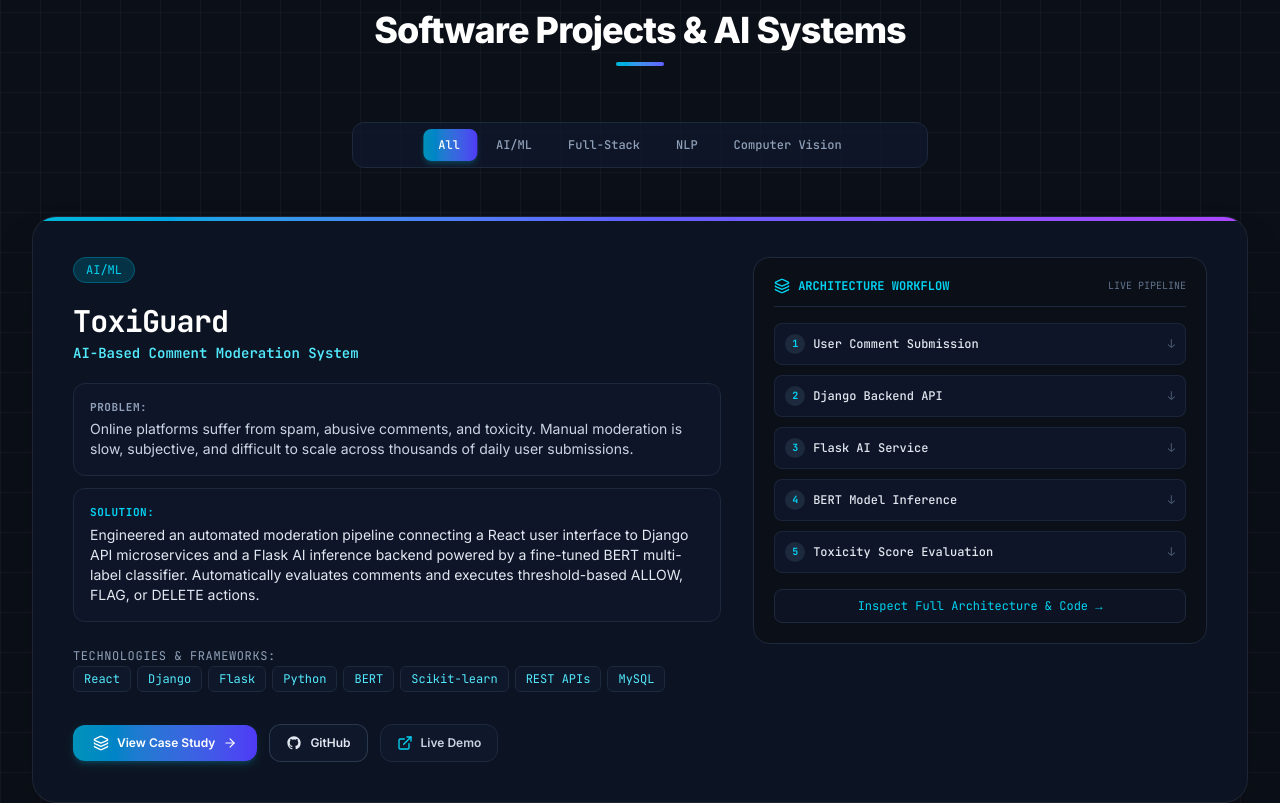
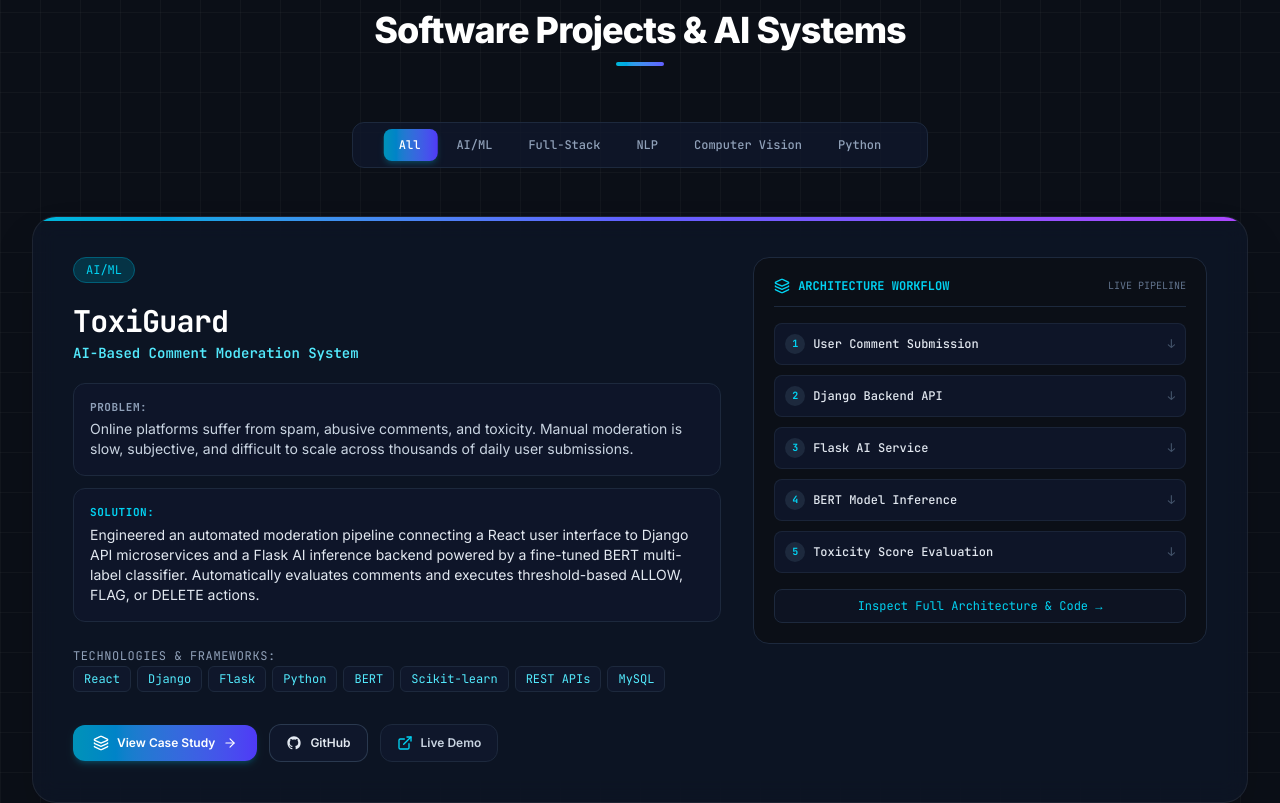
Before and after one commit to Lokesh-ig/personal-portfolio, a React (Vite) app: page / in a window 1280 px wide. Shown: the part 3888-4691 px from the top of the page. Built offline with nearby package versions, Linux system fonts and the light colour scheme.

Commit message:
Add RPS Championship project and Python filter tab

```diff
--- a/src/components/Projects.tsx
+++ b/src/components/Projects.tsx
@@ -13,7 +13,7 @@ export const Projects: React.FC = () => {
   const filterRefs = useRef<{ [key: string]: HTMLButtonElement | null }>({});
   const [filterSliderStyle, setFilterSliderStyle] = useState({ left: 0, width: 0, opacity: 0 });
 
-  const categories = ['All', 'AI/ML', 'Full-Stack', 'NLP', 'Computer Vision'];
+  const categories = ['All', 'AI/ML', 'Full-Stack', 'NLP', 'Computer Vision', 'Python'];
 
   // Update animated sliding active pill for filter categories
   useEffect(() => {
--- a/src/data/portfolioData.ts
+++ b/src/data/portfolioData.ts
@@ -533,6 +533,89 @@ export const PROJECTS: Project[] = [
       outcome:
         'Successfully deployed a responsive, full-stack workflow and task management platform on Render with cloud-hosted MySQL storage.'
     }
+  },
+  {
+    id: 'rps-championship',
+    title: 'RPS Championship',
+    subtitle: 'Multi-Platform Rock-Paper-Scissors Game System',
+    category: 'Python',
+    featured: false,
+    description:
+      'Engineered a cross-platform Rock-Paper-Scissors application featuring a Python Desktop GUI (Tkinter), Terminal CLI, and a responsive web app (HTML5/Tailwind/JS).',
+    problem:
+      'Standard simple mini-games often lack responsive multi-platform accessibility, real-time score analytics, multi-player pass-and-play support, and dynamic theme customization across desktop and web interfaces.',
+    solution:
+      'Engineered a cross-platform Rock-Paper-Scissors application featuring a Python Desktop GUI (Tkinter), Terminal CLI, and a responsive web app (HTML5/Tailwind/JS). Supports 1-Player (vs CPU) & 2-Player (Pass-and-Play) modes, real-time match history logging, Light/Dark themes, and instant outcome evaluation.',
+    technologies: ['Python 3', 'Tkinter GUI', 'HTML5', 'Tailwind CSS', 'JavaScript', 'REST & CLI', 'Git / GitHub', 'Netlify'],
+    features: [
+      '1-Player (vs CPU) & 2-Player (Pass-and-Play) game modes',
+      'Python Desktop GUI (Tkinter) & Web UI (HTML5/Tailwind)',
+      'Real-time score tracking & win streak analytics',
+      'Match history logging table & instant outcome evaluation',
+      'Light and Dark theme customization',
+      'Netlify live web deployment'
+    ],
+    githubUrl: 'https://github.com/Lokesh-ig/codsoft_taskno2_rock-paper-scissor-game',
+    liveDemoUrl: 'https://task-intern-project.netlify.app/',
+    caseStudy: {
+      problem:
+        'Standard simple mini-games often lack responsive multi-platform accessibility, real-time score analytics, multi-player pass-and-play support, and dynamic theme customization across desktop and web interfaces.',
+      approach:
+        'Designed a multi-interface architecture: Python Tkinter for native desktop GUI execution and HTML5/Tailwind CSS/JavaScript for responsive web deployment on Netlify.',
+      architectureDescription:
+        'User selects move (1P vs CPU or 2P Pass-and-Play); Choice Evaluation Rule Engine determines winner, updates Score Tracker & Win Streaks Engine, appends entry to Real-Time Match History table, and renders UI state on Desktop GUI or Netlify Web.',
+      architectureSteps: [
+        {
+          step: 1,
+          title: 'User Move Selection',
+          description: 'User inputs move choice (1P vs CPU or 2P Pass-and-Play mode).',
+          type: 'input'
+        },
+        {
+          step: 2,
+          title: 'Choice Evaluation Engine',
+          description: 'Evaluates move rules matrix and determines round outcome (Win/Loss/Draw).',
+          type: 'service'
+        },
+        {
+          step: 3,
+          title: 'Score & Streak Tracker',
+          description: 'Updates cumulative scores, win streaks, and player statistics.',
+          type: 'service'
+        },
+        {
+          step: 4,
+          title: 'Match History Table',
+          description: 'Appends round details, timestamp, and player moves to live history log.',
+          type: 'model'
+        },
+        {
+          step: 5,
+          title: 'Multi-Platform Render',
+          description: 'Renders updated state on Python Desktop GUI (Tkinter) or Netlify Web UI.',
+          type: 'output'
+        }
+      ],
+      technologiesUsed: [
+        { category: 'Frontend & Desktop GUI', stack: ['Python Tkinter', 'HTML5', 'Tailwind CSS', 'JavaScript'] },
+        { category: 'Logic & Engine', stack: ['Python 3.x', 'Random Module', 'JSON Storage'] },
+        { category: 'Hosting & Version Control', stack: ['Netlify', 'Git', 'GitHub'] }
+      ],
+      keyFeatures: [
+        '1-Player vs AI CPU and 2-Player Pass-and-Play game modes.',
+        'Real-time score tracking, win streak counters, and match history logs.',
+        'Cross-platform support across Python desktop GUI and Netlify web app.',
+        'Dynamic theme toggle (Light / Dark mode).'
+      ],
+      challengesAndSolutions: [
+        {
+          challenge: 'Maintaining identical game state rules and score calculation logic between Python desktop GUI and JavaScript web implementation.',
+          solution: 'Abstracted the core decision matrix into stateless rule evaluations and standardized event handlers across both platforms.'
+        }
+      ],
+      outcome:
+        'Delivered an engaging multi-platform Rock-Paper-Scissors gaming application deployed on Netlify with native Python desktop GUI support.'
+    }
   }
 ];
 
--- a/src/types/index.ts
+++ b/src/types/index.ts
@@ -31,7 +31,7 @@ export interface Project {
   title: string;
   subtitle: string;
   description: string;
-  category: 'AI/ML' | 'Full-Stack' | 'Computer Vision' | 'NLP';
+  category: 'AI/ML' | 'Full-Stack' | 'Computer Vision' | 'NLP' | 'Python';
   featured: boolean;
   problem: string;
   solution: string;
```
